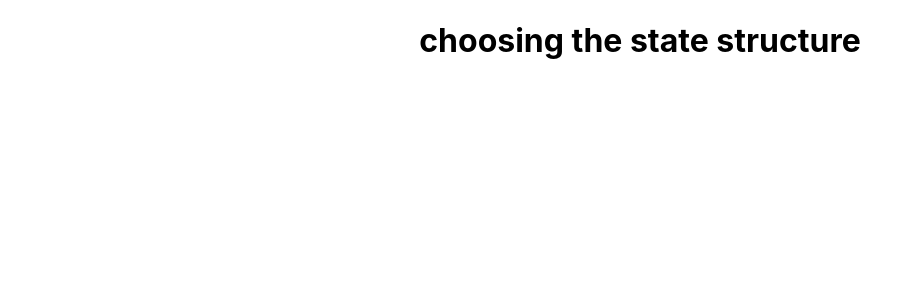
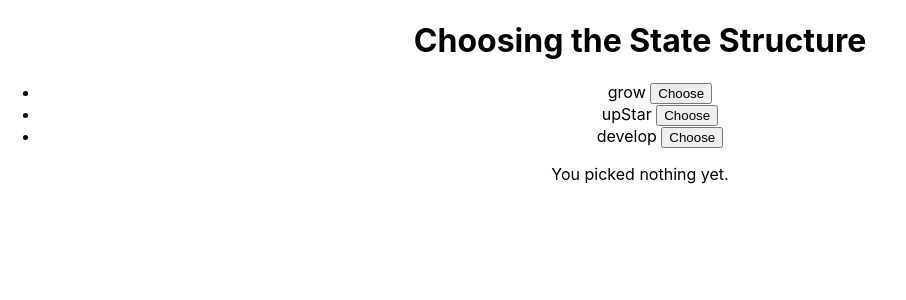
Before and after one commit to MadhavenA/react_documentation, a React (Create React App) app in the folder react-documentation-related_examples/: page / in a window 1280 px wide. Shown: the top 300 px of the page, without its empty margins (0-906 px from the left). Built offline with nearby package versions, Linux system fonts and the light colour scheme.

Commit message:
Create a new File and update the new topic in managing state

```diff
--- a/react-documentation-related_examples/src/App.js
+++ b/react-documentation-related_examples/src/App.js
@@ -21,7 +21,7 @@ import UpdateTheObjectByUsingState from "./AddingInterActivity/UpdatingArrayInSt
 import UsingImmerAddingListOfFruits from "./AddingInterActivity/UpdatingArrayInState/UsingImmerAddingListOfFruits";
 import ArrayInClassComponent from "./AddingInterActivity/UpdatingArrayInState/ArrayInClassComponent";
 import ReactingWithInputState from "./ManagingState/ReactingWithInputState/ReactingWithInputState";
-import ChoosingTheStateStructure from "./ManagingState/ReactingWithInputState/ChoosingTheStateStructure/ChoosingTheStateStructure";
+import ChoosingTheStateStructure from "./ManagingState/ChoosingTheStateStructure/ChoosingTheStateStructure";
 function App() {
   return (
     <>
--- /dev/null
+++ b/react-documentation-related_examples/src/ManagingState/ChoosingTheStateStructure/ChoosingTheStateStructure.jsx
@@ -0,0 +1,40 @@
+import React from "react";
+
+const changeTheSentance = [
+  { title: 'grow', id: 0 },
+  { title: 'upStar', id: 1 },
+  { title: 'develop', id: 2 },
+];
+
+export default class ChoosingTheStateStructure extends React.Component {
+  constructor(props) {
+    super(props);
+    this.state = {
+      items: changeTheSentance,
+      selectedItem: null,
+    };
+  }
+
+  handleSelect = (item) => {
+    this.setState({ selectedItem: item });
+  }
+
+  render() {
+    const { items, selectedItem } = this.state;
+    return (
+      <>
+        <h1>Choosing the State Structure</h1>
+        <ul>
+          {items.map(item => (
+            <li key={item.id}>
+              {item.title}{' '}
+              <button onClick={() => this.handleSelect(item)}>Choose</button>
+            </li>
+          ))}
+        </ul>
+        <p>You picked {selectedItem ? selectedItem.title : 'nothing yet'}.</p>
+
+      </>
+    );
+  }
+}
--- a/react-documentation-related_examples/src/ManagingState/ReactingWithInputState/ChoosingTheStateStructure/ChoosingTheStateStructure.jsx
+++ /dev/null
@@ -1,10 +0,0 @@
-import React from "react";
-
-export default class ChoosingTheStateStructure extends React.Component {
-
-    render() {
-        return(
-            <h1>choosing the state structure</h1>
-        );
-    }
-}
```
